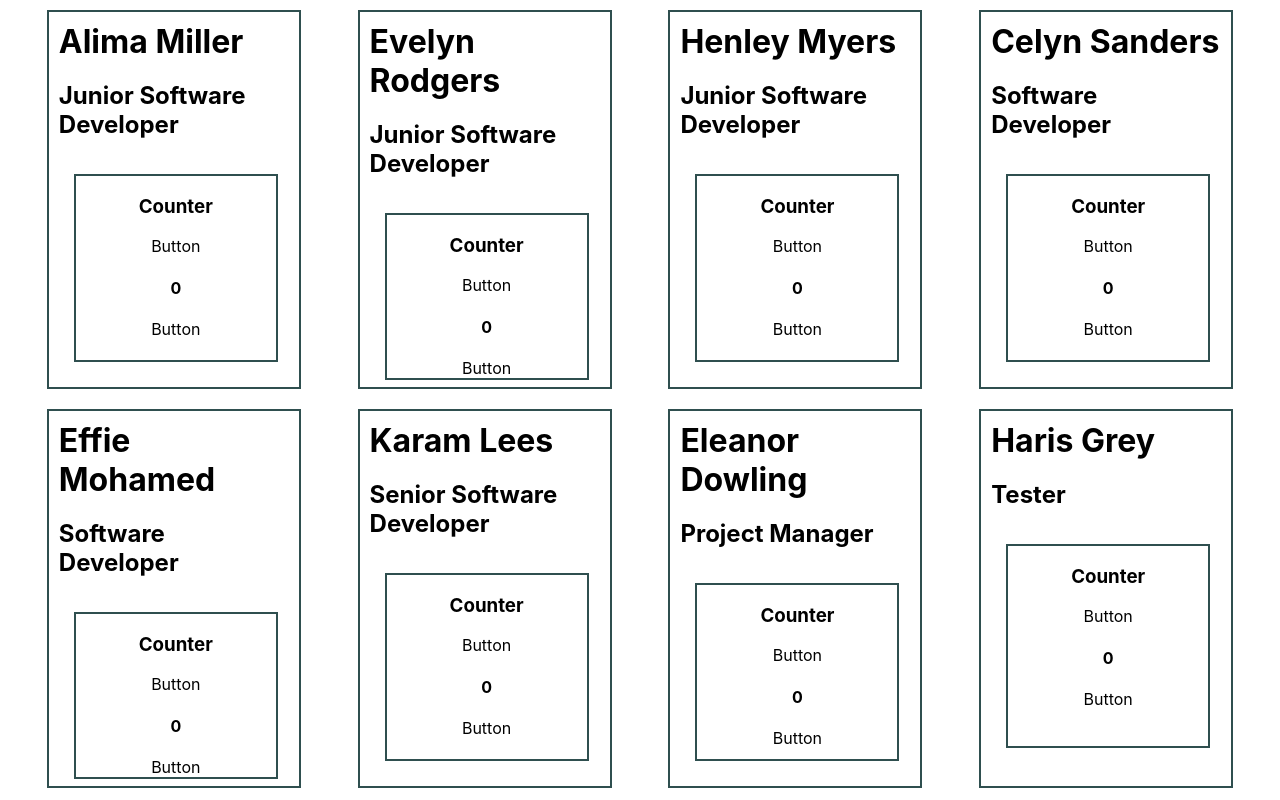
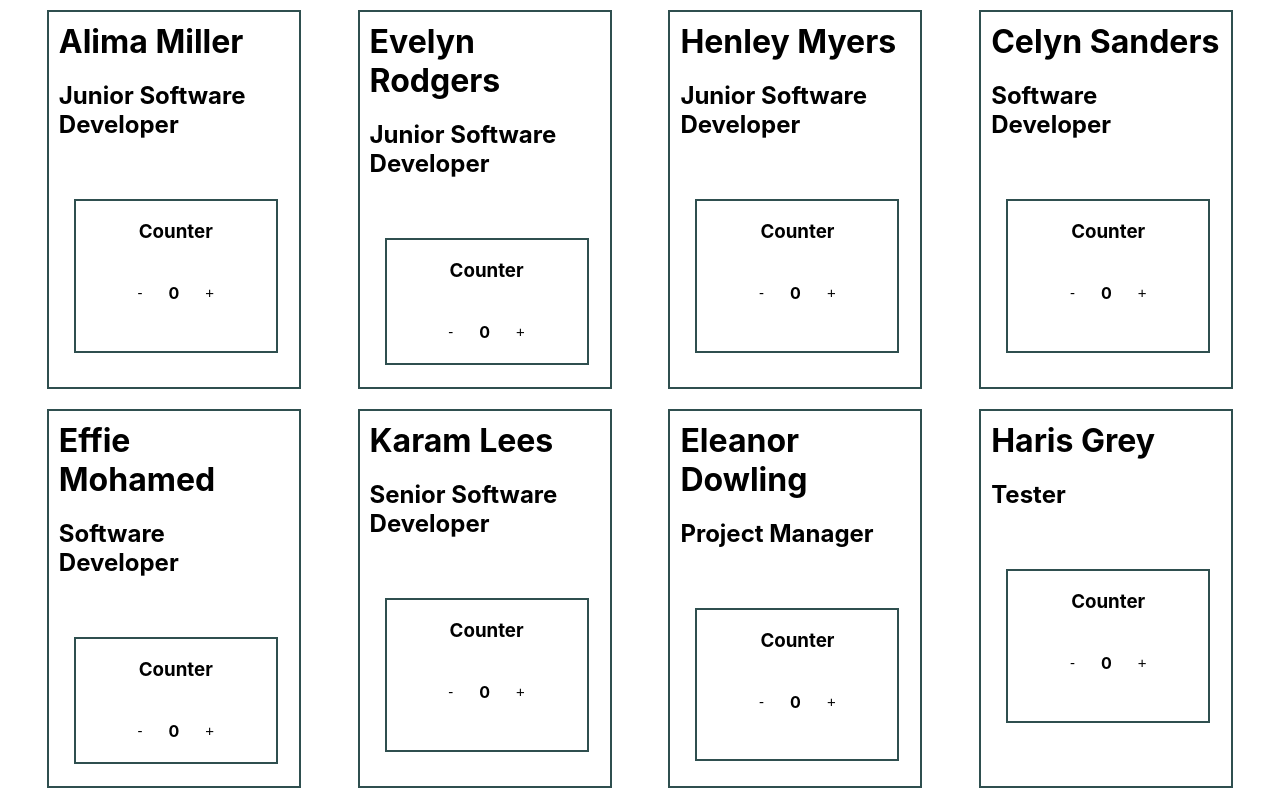
Before and after one commit to navina321/ticket-tracker-project, a React (Create React App) app in the folder ticket-tracker/: page / in a window 1280 px wide. Shown: the top 800 px of the page. Built offline with nearby package versions, Linux system fonts and the light colour scheme.

Commit message:
added counter and button jsx and scss

```diff
--- a/ticket-tracker/src/components/Button/Button.jsx
+++ b/ticket-tracker/src/components/Button/Button.jsx
@@ -1,8 +1,11 @@
 import React from 'react'
+import './Button.scss'
 
-const Button = () => {
+const Button = (props) => {
+
+  const buttonText = props.buttonText
   return (
-    <div>Button</div>
+    <button className='buttonStyle'>{buttonText}</button>
   )
 }
 
--- a/ticket-tracker/src/components/Button/Button.scss
+++ b/ticket-tracker/src/components/Button/Button.scss
@@ -0,0 +1,8 @@
+.buttonStyle {
+    border: none;
+    background-color: white;
+    font-size: 15px;
+    margin: 20px;
+
+
+}
--- a/ticket-tracker/src/components/Counter/Counter.jsx
+++ b/ticket-tracker/src/components/Counter/Counter.jsx
@@ -6,10 +6,10 @@ const Counter = () => {
   return (
     <div className='counter'>
       <h3 className='counter__title'>Counter</h3>
-      <div>
-        <Button className='counter__count'/>
+      <div className='counter__count'>
+        <Button buttonText={"-"}/>
         <h4 className='counter__count--display'>0</h4>
-        <Button/>
+        <Button buttonText={"+"}/>
       </div>
     </div>
   )
--- a/ticket-tracker/src/components/Counter/Counter.scss
+++ b/ticket-tracker/src/components/Counter/Counter.scss
@@ -1,14 +1,26 @@
 .counter {
     width: 200px;
-    height: 200px;
+    height: 150px;
     border: 2px solid darkslategray;
     margin: 25px;
+    margin-top: 50px;
     display: flex;
     flex-direction: column;
     align-items: center;
     text-align: center;
 
+    &__title {
+        //color: palevioletred;
+    }
+
     &__count {
-        color: grey;
+
+        display: flex;
+        flex-direction: row;
+        justify-content: center;
+        align-items: center;
+        // &--display{
+        //     color: red;
+        // }
     }
 }
```
